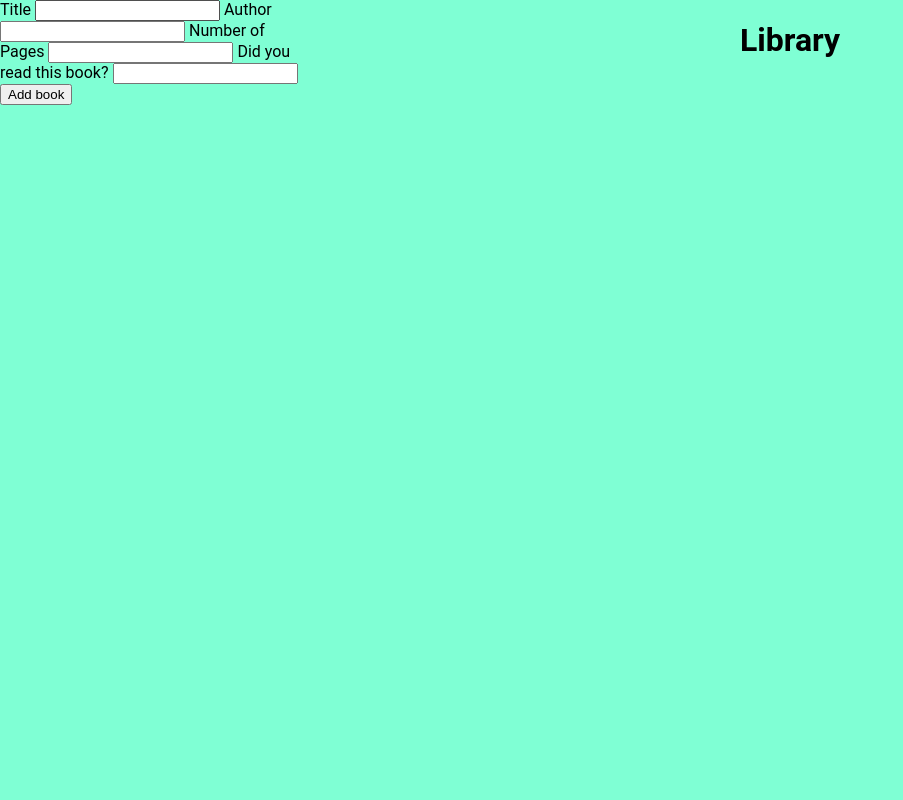
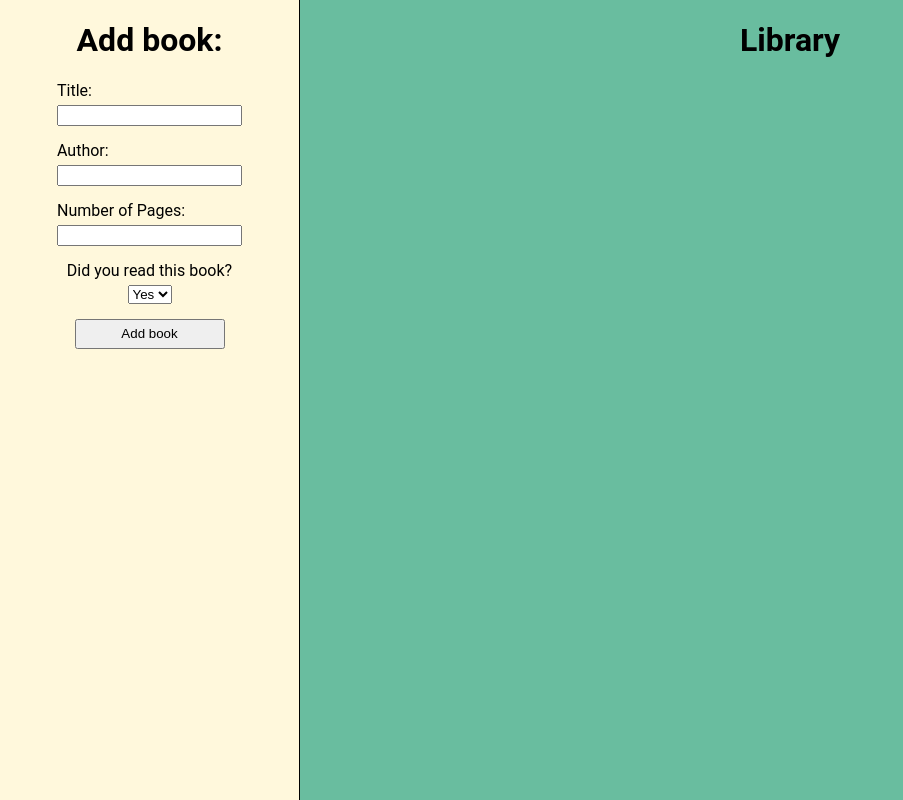
Before and after one commit to Niarfouf/library, a plain HTML site: page index.html in a window 1280 px wide. Shown: the whole page, without its empty margins (0-903 px from the left). Drawn offline with Linux system fonts and the light colour scheme.

Commit message:
Add: a bit of styling

```diff
--- a/index.html
+++ b/index.html
@@ -8,20 +8,32 @@
     <script src="./script.js" defer></script>
   </head>
   <body>
-    <div>
+    <div class="form">
+      <h1>Add book:</h1>
       <form name="add-book" id="add-book" action="">
-        <label for="title">Title</label>
-        <input type="text" name="title" id="title" />
-        <label for="author">Author</label>
-        <input type="text" name="author" id="author" />
-        <label for="pages">Number of Pages</label>
-        <input type="number" name="pages" id="pages" />
-        <label for="read">Did you read this book?</label>
-        <input type="boolean" name="read" id="read" />
+        <div>
+          <label for="title">Title:</label>
+          <input type="text" name="title" id="title" />
+        </div>
+        <div>
+          <label for="author">Author:</label>
+          <input type="text" name="author" id="author" />
+        </div>
+        <div>
+          <label for="pages">Number of Pages:</label>
+          <input type="number" name="pages" id="pages" />
+        </div>
+        <div class="select-read">
+          <label for="read">Did you read this book?</label>
+          <select name="read" id="read">
+            <option value="yes">Yes</option>
+            <option value="no">No</option>
+          </select>
+        </div>
         <button id="add" type="submit">Add book</button>
       </form>
     </div>
-    <div>
+    <div class="display">
       <h1>Library</h1>
 
       <div class="library"></div>
--- a/script.js
+++ b/script.js
@@ -2,18 +2,21 @@
 const myLibrary = [];
 const library = document.querySelector(".library")
 const form = document.querySelector("#add-book")
-function Book(title, author, pages, read) {
+class Book{
+    constructor(title, author, pages, read){
     this.title = title
     this.author = author
     this.pages = pages
     this.read = read
-    this.status = () => {
+}
+    status() {
     if (this.read === "yes") {
         this.read = "no"
     } else {
         this.read = "yes"
-    }
-}}
+    }}
+}
+
 form.addEventListener("submit", event => {
     event.preventDefault()
     let book = new Book(this.title.value, this.author.value, this.pages.value, this.read.value)
--- a/styles.css
+++ b/styles.css
@@ -6,7 +6,7 @@ html {
     box-sizing: inherit;
   }
   body {
-    background-color: aquamarine;
+    background-color: rgb(105, 189, 159);
     margin: 0;
     padding: 0;
     display: grid;
@@ -36,3 +36,32 @@ h1 {
 button {
   text-align: center;
 }
+
+.form {
+  border-right: 1px solid black;
+  background-color: cornsilk;
+}
+
+#add-book {
+  display: flex;
+  flex-direction: column;
+  flex-wrap: wrap;
+  align-items: center;
+  gap: 15px;
+}
+
+label {
+  display: block;
+  margin-bottom: 5px;
+}
+
+#add {
+  width: 150px;
+  height: 30px;
+}
+
+.select-read {
+  display: flex;
+  align-items: center;
+  flex-direction: column;
+}
```
